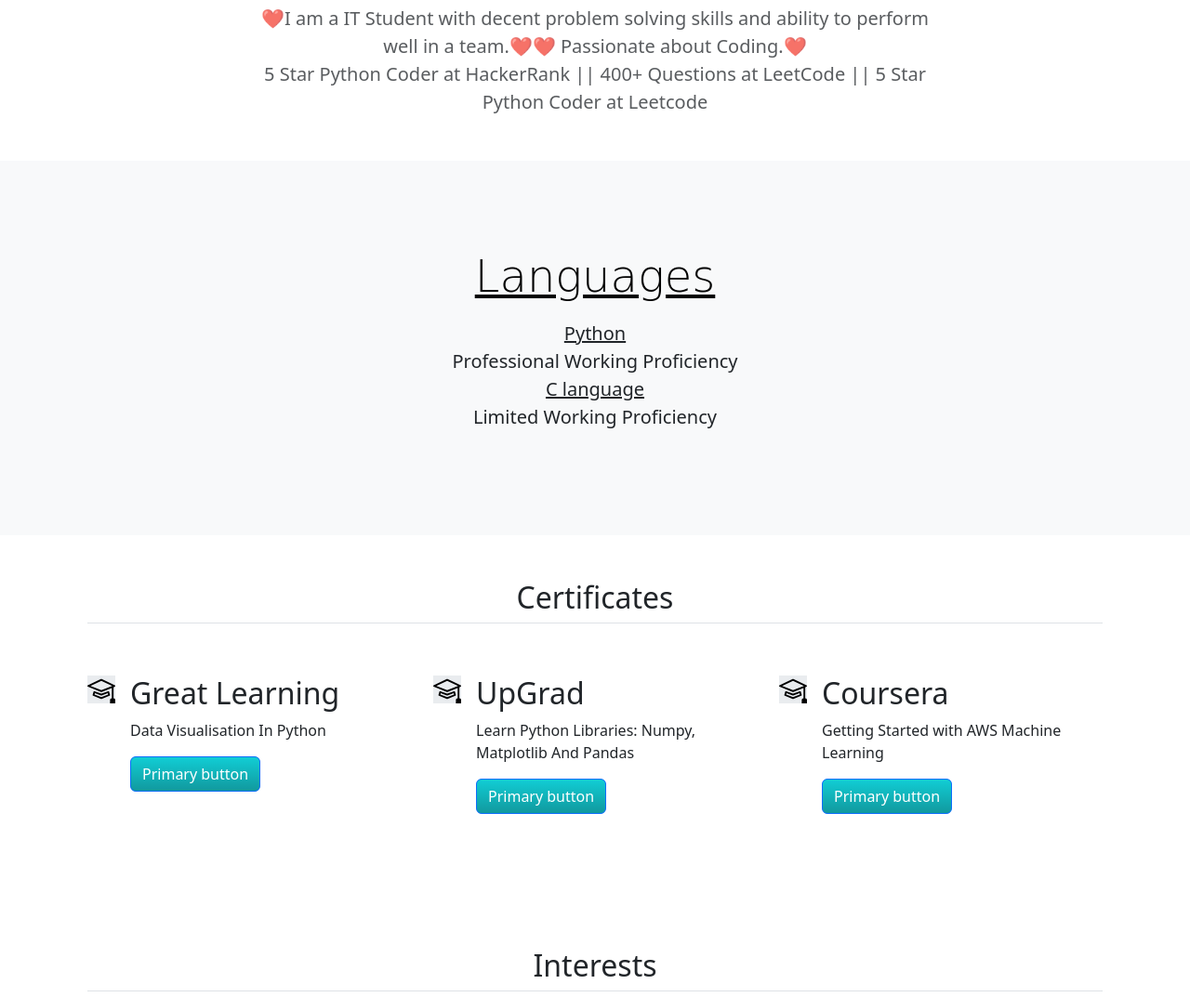
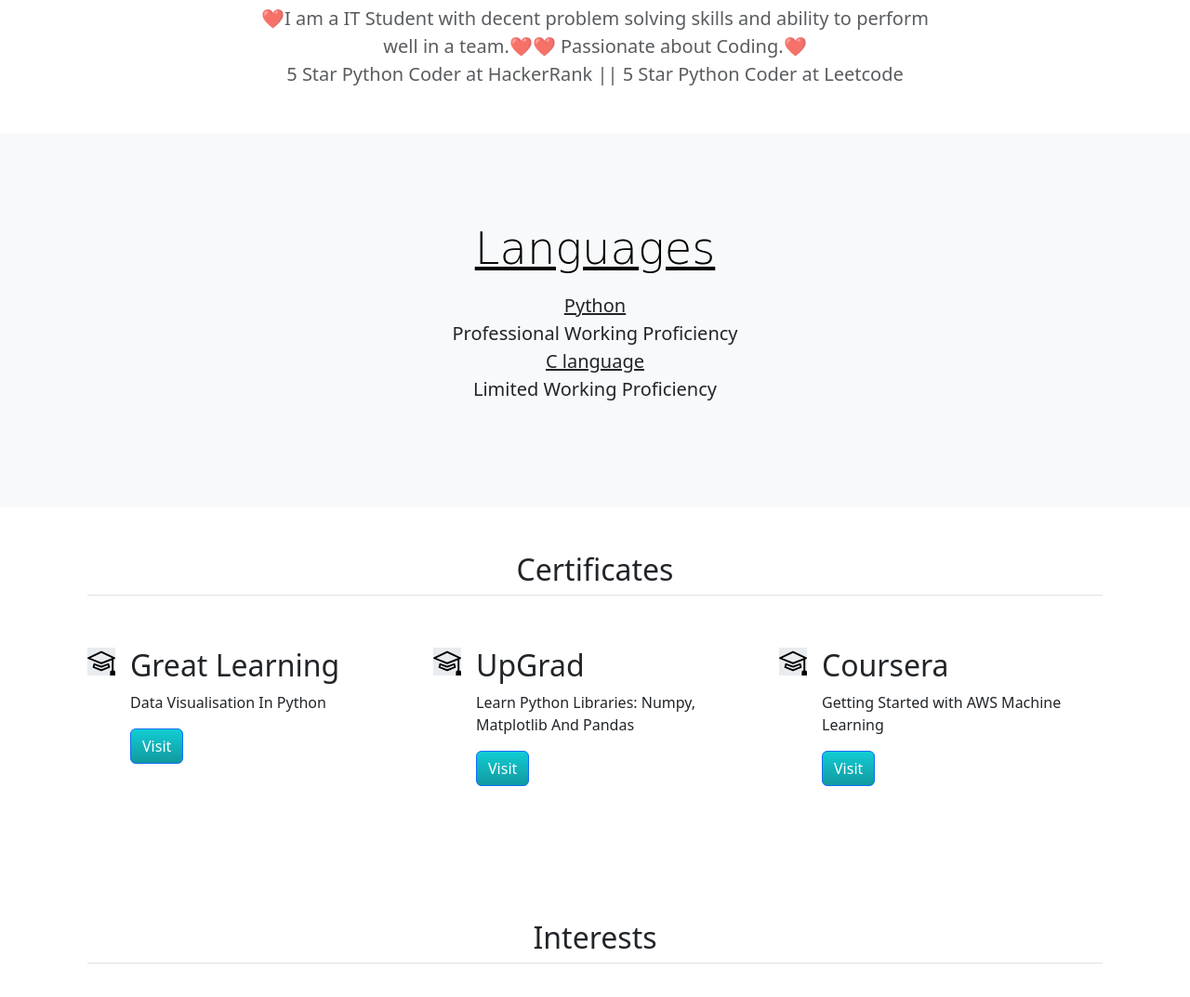
Before and after one commit to Harsh-i-t/Personal_Site, a plain HTML site: page index.html in a window 1280 px wide. Shown: the part 983-2056 px from the top of the page at 93% size. Drawn offline with nearby package versions, Linux system fonts and the light colour scheme.

Commit message:
index.html

```diff
--- a/index.html
+++ b/index.html
@@ -28,7 +28,7 @@
               <h1 class="text-body-emphasis">Hello Readers</h1>
               <p class="col-lg-8 mx-auto fs-5 text-muted">
                 ❤️I am a IT Student with decent problem solving skills and ability to perform well in a team.❤️❤️ Passionate about Coding.❤️ <br>
-                5 Star Python Coder at HackerRank || 400+ Questions at LeetCode || 5 Star Python Coder at Leetcode
+                5 Star Python Coder at HackerRank || 5 Star Python Coder at Leetcode
               </p>
               <!-- <div class="d-inline-flex gap-2 mb-5">
                 <button class="d-inline-flex align-items-center btn btn-primary btn-lg px-4 rounded-pill" type="button">
@@ -73,7 +73,7 @@
                   <h3 class="fs-2">Great Learning</h3>
                   <p>Data Visualisation In Python</p>
                   <a href="#" class="btn btn-primary">
-                    Primary button
+                    Visit
                   </a>
                 </div>
               </div>
@@ -89,7 +89,7 @@
                   <p>Learn Python Libraries: Numpy, Matplotlib And
                     Pandas</p>
                   <a href="#" class="btn btn-primary">
-                    Primary button
+                    Visit
                   </a>
                 </div>
               </div>
@@ -104,7 +104,7 @@
                   <h3 class="fs-2">Coursera</h3>
                   <p>Getting Started with AWS Machine Learning</p>
                   <a href="#" class="btn btn-primary">
-                    Primary button
+                    Visit
                   </a>
                 </div>
               </div>
```
